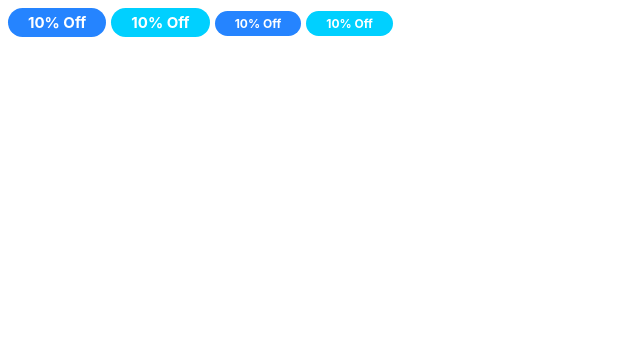
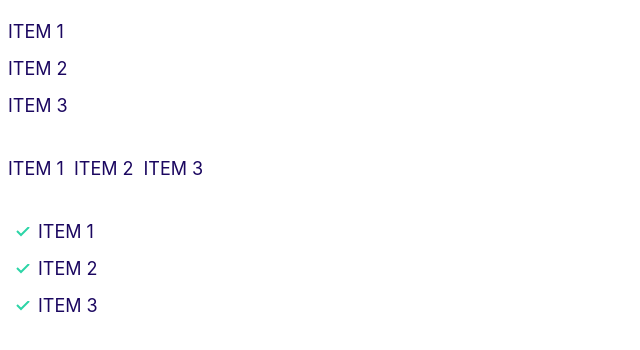
Before and after one commit to Rolando9008/html_css_components, a plain HTML site: page pages/index.html in a window 1280 px wide. Shown: the whole page, without its empty margins (0-640 px from the left). Drawn offline with Linux system fonts and the light colour scheme.

Commit message:
List Component

```diff
--- a/css/styles.css
+++ b/css/styles.css
@@ -96,3 +96,34 @@ a {
         font-size: 1.2rem;
     }
 }
+/* Lists */
+.list {
+    list-style: none;
+    padding-left: 0;
+}
+.list--primary {
+    color: var(--color-heading);
+}
+.list--primary .list__item {
+    margin-bottom: 1rem;
+}
+.list--inline {
+    display: inline-flex;
+    color: var(--color-heading);
+}
+.list--inline .list__item {
+    margin-right: 1rem;
+}
+.list--tick {
+    color: var(--color-heading);
+    padding-left: 3rem;
+    list-style-image: url(/images/tick.svg);
+}
+.list--tick .list__item {
+    margin-bottom: 1rem;
+}
+@media screen and (min-width:1024px){
+    .list--tick .list__item {
+        padding-left: 0;
+    }
+}
--- a/pages/index.html
+++ b/pages/index.html
@@ -7,9 +7,21 @@
     <link rel="stylesheet" href="/css/styles.css">
 </head>
 <body>
-    <span class="badge badge--primary">10% Off</span>
-    <span class="badge badge--secondary">10% Off</span>
-    <span class="badge badge--primary badge--small">10% Off</span>
-    <span class="badge badge--secondary badge--small">10% Off</span>
+    <ul class="list list--primary">
+        <li class="list__item">ITEM 1</li>
+        <li class="list__item">ITEM 2</li>
+        <li class="list__item">ITEM 3</li>
+    </ul>
+    <ul class="list list--inline">
+        <li class="list__item">ITEM 1</li>
+        <li class="list__item">ITEM 2</li>
+        <li class="list__item">ITEM 3</li>
+    </ul>
+    <ul class="list list--tick">
+        <li class="list__item">ITEM 1</li>
+        <li class="list__item">ITEM 2</li>
+        <li class="list__item">ITEM 3</li>
+    </ul>
+
 </body>
 </html>
```
Also changed, not shown: components/list-component.html (added, +15 -0 lines), images/tick.svg (added).
